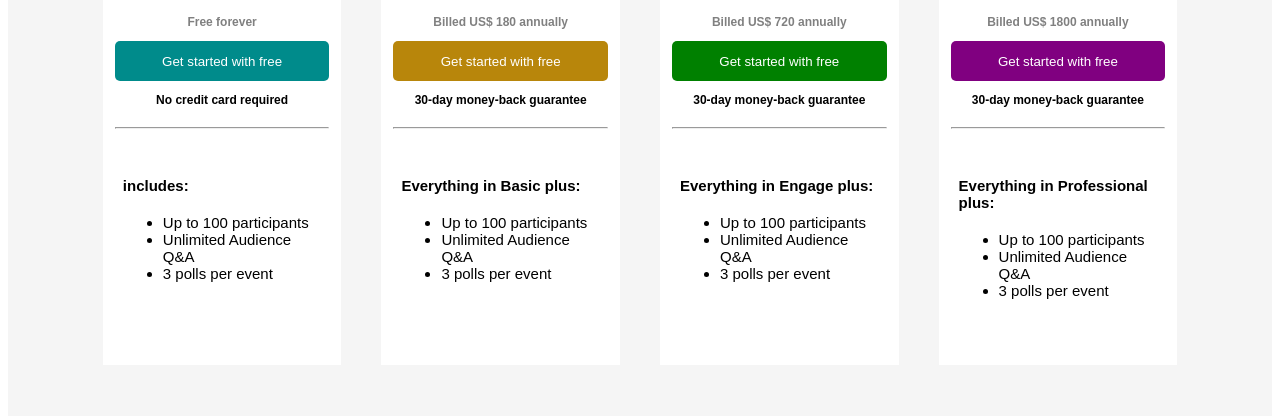
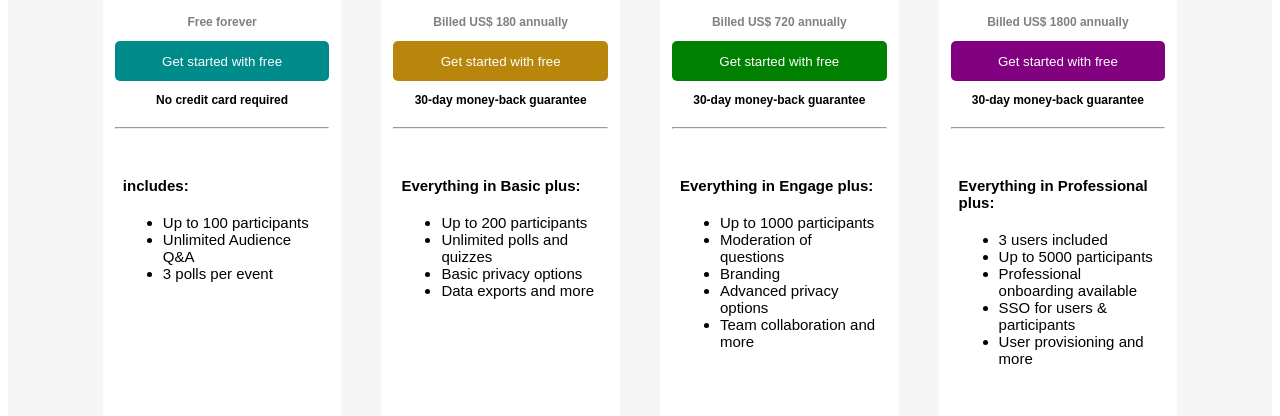
Before and after one commit to vishantsehrawat/Cognivera---Audience-Interaction, a plain HTML site: page frontend/src/plans.html in a window 1280 px wide. Shown: the part 384-800 px from the top of the page. Drawn offline with Linux system fonts and the light colour scheme.

Commit message:
2nd commit of day

```diff
--- a/frontend/src/plans.html
+++ b/frontend/src/plans.html
@@ -65,9 +65,10 @@
                     <div class="box-2">
                         <h4 class="features-title">Everything in Basic plus:</h4>
                         <ul class="features">
-                            <li>Up to 100 participants</li>
-                            <li>Unlimited Audience Q&A</li>
-                            <li>3 polls per event</li>
+                            <li>Up to 200 participants</li>
+                            <li>Unlimited polls and quizzes</li>
+                            <li>Basic privacy options</li>
+                            <li>Data exports and more</li>
                         </ul>
                     </div>
 
@@ -85,9 +86,11 @@
                     <div class="box-2">
                         <h4 class="features-title">Everything in Engage plus:</h4>
                         <ul class="features">
-                            <li>Up to 100 participants</li>
-                            <li>Unlimited Audience Q&A</li>
-                            <li>3 polls per event</li>
+                            <li>Up to 1000 participants</li>
+                            <li>Moderation of questions</li>
+                            <li>Branding</li>
+                            <li>Advanced privacy options</li>
+                            <li>Team collaboration and more</li>
                         </ul>
                     </div>
 
@@ -105,9 +108,11 @@
                     <div class="box-2">
                         <h4 class="features-title">Everything in Professional plus:</h4>
                         <ul class="features">
-                            <li>Up to 100 participants</li>
-                            <li>Unlimited Audience Q&A</li>
-                            <li>3 polls per event</li>
+                            <li>3 users included</li>
+                            <li>Up to 5000 participants</li>
+                            <li>Professional onboarding available</li>
+                            <li>SSO for users & participants</li>
+                            <li>User provisioning and more</li>
                         </ul>
                     </div>
 
```
Also changed, not shown: frontend/src/checkout.html (+8 -5 lines).
